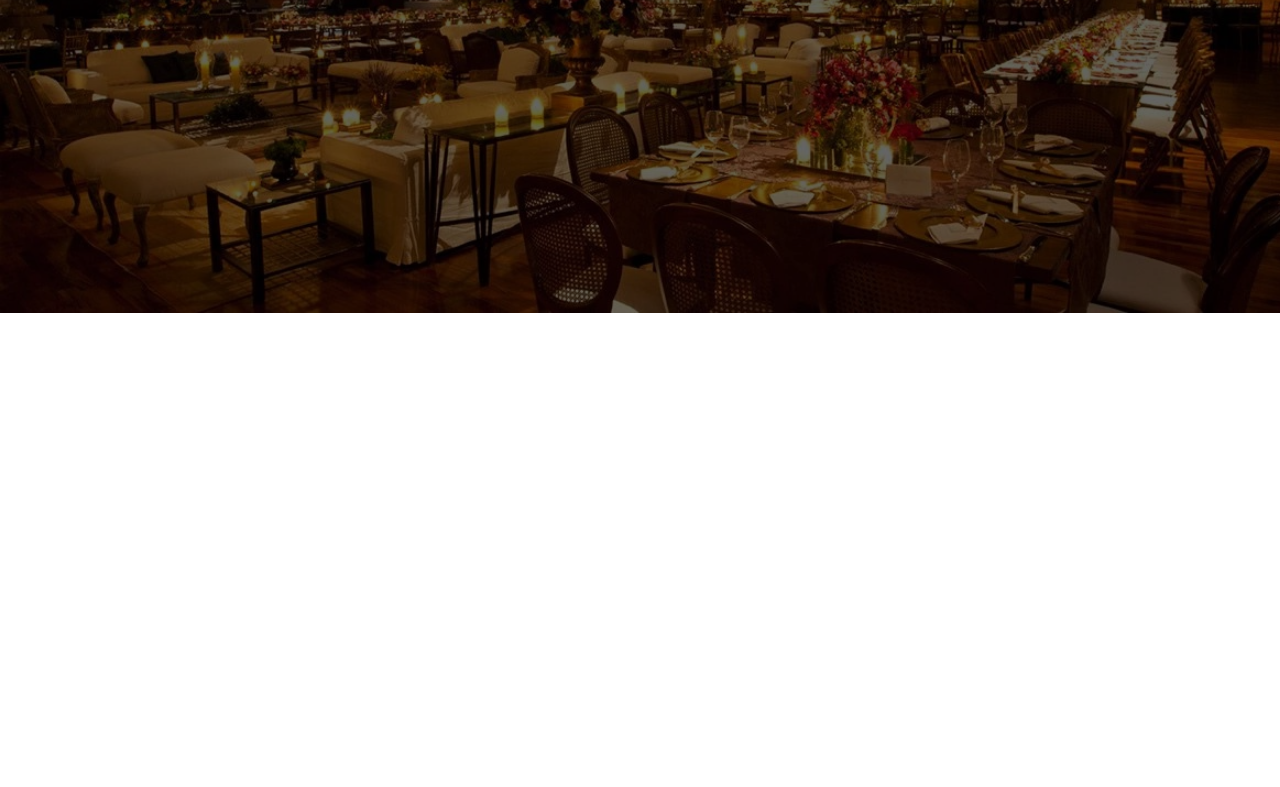
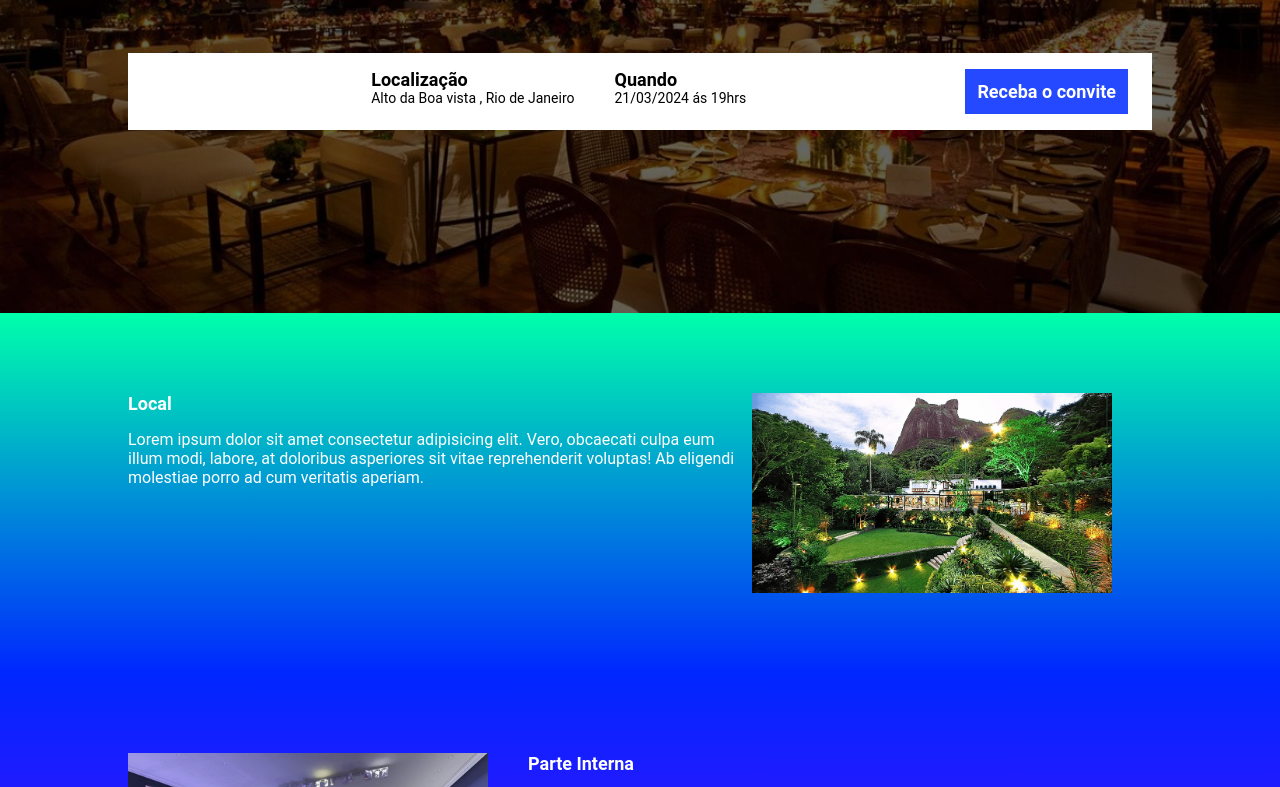
Before and after one commit to marcelopvn/projeto_niver, a website built with Parcel: page src/index.html in a window 1280 px wide. Shown: the part 387-1174 px from the top of the page. Before the commit the page ends 800 px from the top, so only its background shows below. Built offline with nearby package versions, Linux system fonts and the light colour scheme.

Commit message:
Projeto finalizado

```diff
--- a/src/index.html
+++ b/src/index.html
@@ -5,14 +5,56 @@
     <meta name="viewport" content="width=device-width, initial-scale=1.0">
     <title>Projeto-niver</title>
     <link rel="stylesheet" href="styles/main.scss">
+    <link rel="stylesheet" href="https://unpkg.com/aos@next/dist/aos.css" />
 </head>
 <body>
     <header class="hero">
         <div class="container">
             <p class="hero__text">
-                O meu aniversario esta chegando , ele acontecera em 10d 20h 30min 40s
+                O meu aniversário está chegando , que acontece em <span id="contador"></span>
             </p>
+            <div class="infos-bar">
+                <ul class="infos-bar__infos">
+                    <li class="infos-bar__infos__item">
+                        <b>Localização</b>
+                        Alto da Boa vista , Rio de Janeiro
+                    </li>
+                    <li class="infos-bar__infos__item">
+                        <b>Quando</b>
+                        21/03/2024 ás 19hrs
+                    </li>
+                </ul>
+                <a href="" class="button button--primary">
+                    Receba o convite
+                </a>
+            </div>
         </div>
     </header>
+
+    <section class="event event--local" >
+        <div class="container" data-aos="fade-right">
+            <div class="event__details">
+                <h2 class="event__details__title">Local</h2>
+                <p class="event__details__description">
+                    Lorem ipsum dolor sit amet consectetur adipisicing elit. Vero, obcaecati culpa eum illum modi, labore, at doloribus asperiores sit vitae reprehenderit voluptas! Ab eligendi molestiae porro ad cum veritatis aperiam.
+                </p>
+            </div>
+            <img class="event__image" src="./images/loca_festa.png" alt="foto alto da boa vista">
+        </div>
+    </section>
+    <section class="event event--pista event--image-left" >
+        <div class="container" data-aos="fade-left">
+            <div class="event__details">
+                <h2 class="event__details__title">Parte Interna</h2>
+                <p class="event__details__description">
+                    Lorem ipsum dolor sit amet consectetur adipisicing elit. Itaque in doloribus esse ad. Pariatur fugit architecto deleniti nobis ratione similique ipsa, impedit doloremque? Corrupti veniam ex neque sapiente tempora placeat?
+                </p>
+            </div>
+            <img class="event__image" src="./images/03.webp" alt="foto alto da boa vista">
+        </div>
+    </section>
+
+    <script src="https://unpkg.com/aos@next/dist/aos.js"></script>
+    <script src="scripts/main.js"></script>
 </body>
 </html>
--- a/src/scripts/main.js
+++ b/src/scripts/main.js
@@ -0,0 +1,27 @@
+AOS.init();
+
+const dataDoEvento = new Date("Mar 21, 2024 19:00:00")
+const timeStampDoEvento = dataDoEvento.getTime()
+
+const contaAsHoras = setInterval(function() {
+    const agora = new Date()
+    const timeStampAtual = agora.getTime()
+
+    const distaciaAteOEvento = timeStampDoEvento - timeStampAtual
+
+    const diaEmMs = 1000 * 60 * 60 * 24
+    const horaEmMs = 1000 * 60 * 60
+    const minutoEmMs = 1000 * 60
+
+    const diasAteOEvento = Math.floor(distaciaAteOEvento / diaEmMs)
+    const horasAteOEvento = Math.floor((distaciaAteOEvento % diaEmMs) / horaEmMs)
+    const minutosAteOEvento = Math.floor((distaciaAteOEvento % horaEmMs) / minutoEmMs)
+    const segundosAteOEvento = Math.floor((distaciaAteOEvento % minutoEmMs) / 1000)
+
+    document.getElementById('contador').innerHTML = `${diasAteOEvento}d ${horasAteOEvento}h ${minutosAteOEvento}m ${segundosAteOEvento}s`
+
+    if (distaciaAteOEvento < 0) {
+        clearInterval(contaAsHoras)
+        document.getElementById('contador').innerHTML = 'Evento expirado'
+    }
+},1000)
--- /dev/null
+++ b/src/styles/_event.scss
@@ -0,0 +1,53 @@
+.event {
+    padding: 80px 0;
+
+    &--local {
+        background-image: linear-gradient(#00ffab,#0027ff);
+    }
+
+    &--pista {
+        background-image: linear-gradient(#0027ff,#6200ff);
+    }
+
+    &--image-left {
+        .container{
+            flex-direction: row-reverse;
+        }
+    }
+
+    .container{
+        display: flex;
+    }
+
+    &__image {
+        max-width: 360px;
+        margin-right: 40px;
+    }
+
+    &__details {
+        &__title {
+            font-size: 18px;
+            font-weight: bold;
+            margin-bottom: 16px;
+        }
+
+        &__desciption {
+            line-height: 22px;
+        }
+    }
+
+    @media (max-width: 640px) {
+        .container {
+            display: block;
+        }
+
+        &__image {
+            width: 100%;
+        }
+
+        &__details{
+            margin: 0 auto;
+            margin-bottom: 16px;
+        }
+    }
+}
--- a/src/styles/_hero.scss
+++ b/src/styles/_hero.scss
@@ -33,7 +33,7 @@
 
     @media (max-width: 640px) {
         padding: 40px 0;
-        height: 300px;
+        height: 400px;
 
         &__text {
             font-size: 22px;
--- /dev/null
+++ b/src/styles/_variables.scss
@@ -0,0 +1,4 @@
+$corTexto : #fff;
+$cortextoSecundario : #000;
+$green1 : #009929;
+$yellow1 : rgb(233, 250, 84);
--- /dev/null
+++ b/src/styles/components/_buttons.scss
@@ -0,0 +1,18 @@
+.button {
+    padding: 12px;
+    font-size: 18px;
+    font-weight: bold;
+    text-decoration: none;
+    text-align: center;
+    white-space: nowrap;
+
+    &--primary {
+        color: #ffffff;
+        background-color: #2449ff;
+    }
+
+    @media (max-width: 640px) {
+        display: block;
+        width: 100%;
+    }
+}
--- /dev/null
+++ b/src/styles/components/_infos_bar.scss
@@ -0,0 +1,35 @@
+.infos-bar{
+    padding: 16px 24px;
+    background-color: #fff;
+    display: flex;
+    justify-content: space-between;
+
+    &__infos {
+        display: flex;
+        gap: 40px;
+        margin: 0 auto;
+
+        &__item {
+            font-size: 14px;
+            color: #000;
+
+            b{
+                font-size: 18px;
+                display: block;
+                color: #000;
+            }
+        }
+    }
+
+    @media (max-width: 640px){
+        display: block;
+
+        &__infos{
+            display: block;
+
+            &__item {
+                margin-bottom: 24px;
+            }
+        }
+    }
+}
--- a/src/styles/main.scss
+++ b/src/styles/main.scss
@@ -1,4 +1,7 @@
 @use 'hero';
+@use 'components/infos_bar';
+@use 'components/buttons';
+@use 'event';
 
 *{
     margin: 0;
@@ -6,6 +9,7 @@
     box-sizing: border-box;
     font-family: Roboto, sans-serif;
     color: #fff;
+    list-style: none;
 }
 
 .container{
```
